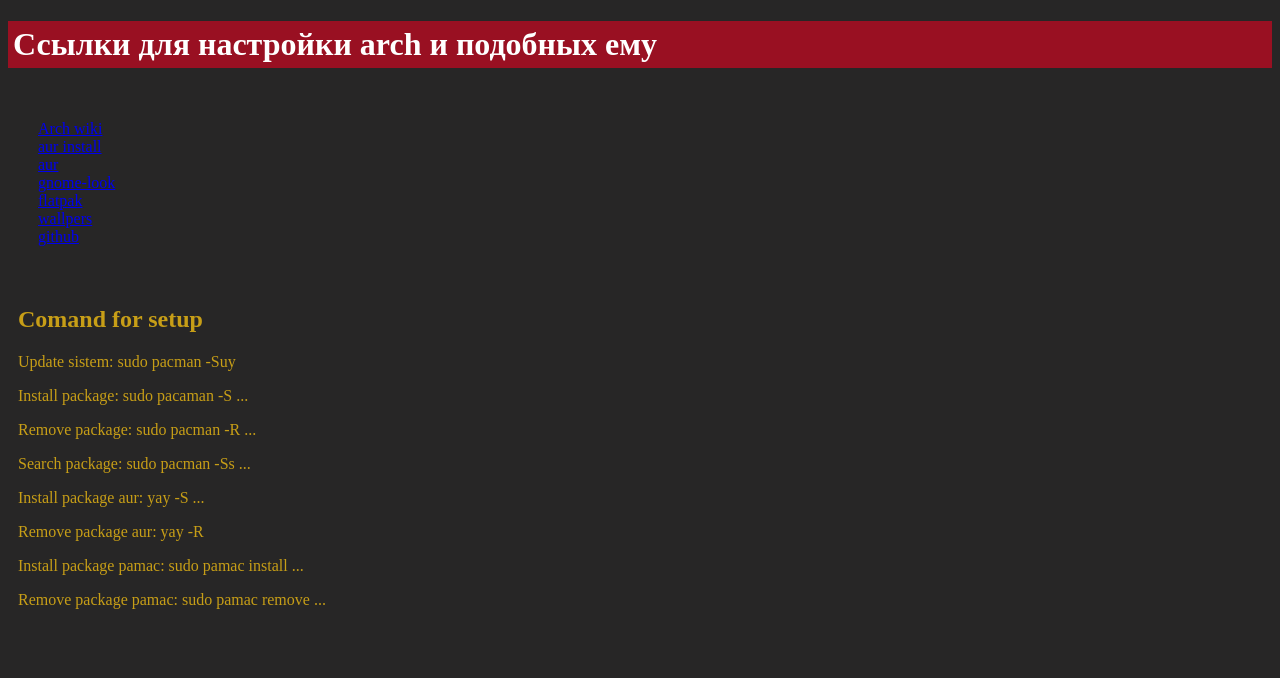
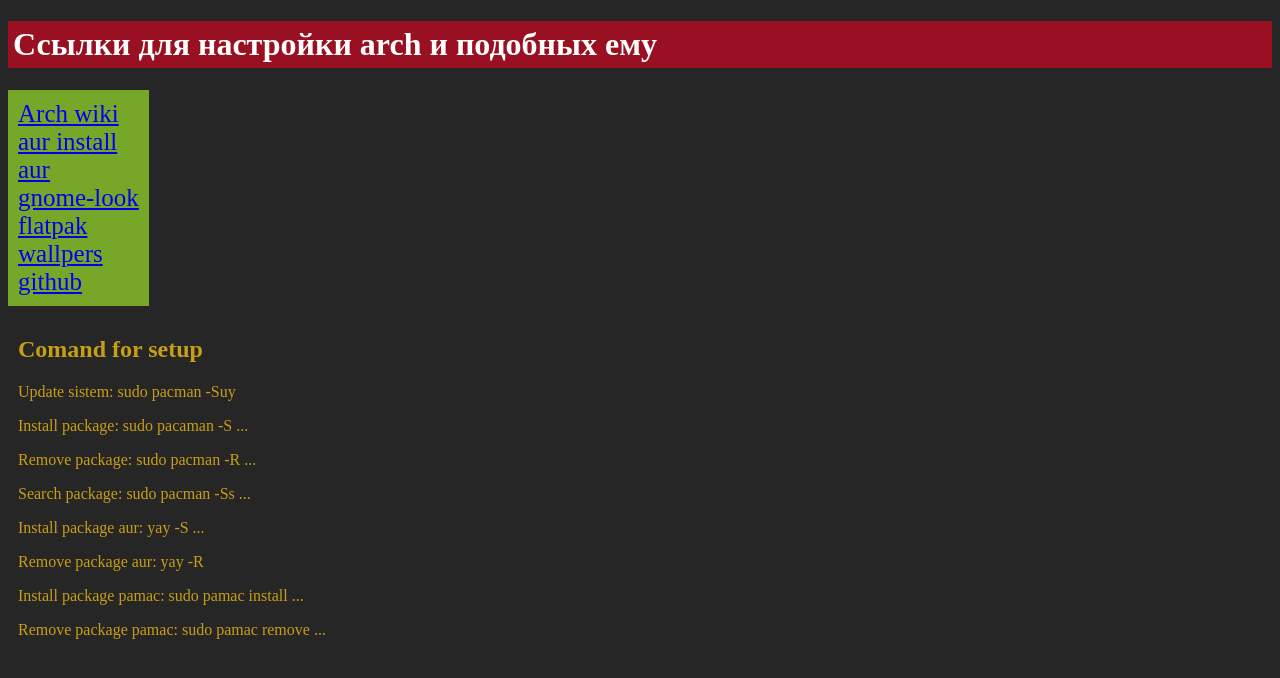
Before and after one commit to Khaustoff/base-arch-navigation-site, a plain HTML site: page project.html in a window 1280 px wide. Drawn offline with Linux system fonts and the light colour scheme.

Commit message:
Update project.css

```diff
--- a/project.css
+++ b/project.css
@@ -9,13 +9,15 @@ h1 {
 }
 
 #head {
-    color: white;
-    padding: 30px;
-    background:
+      padding: 10px;
+    background: #76a729;
+    font-size: 25px;
+    display: inline-block;
 
 }
 
 .card {
     color: rgb(199, 158, 23);
     padding: 10px;
+    font-size: 16px;
 }
```
